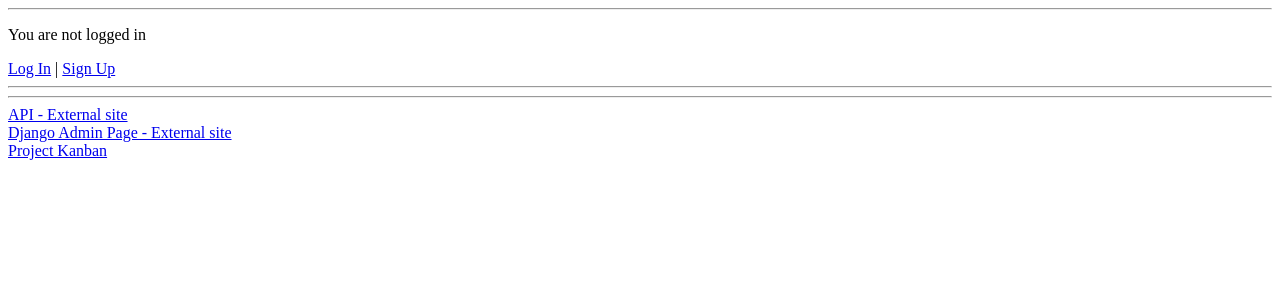
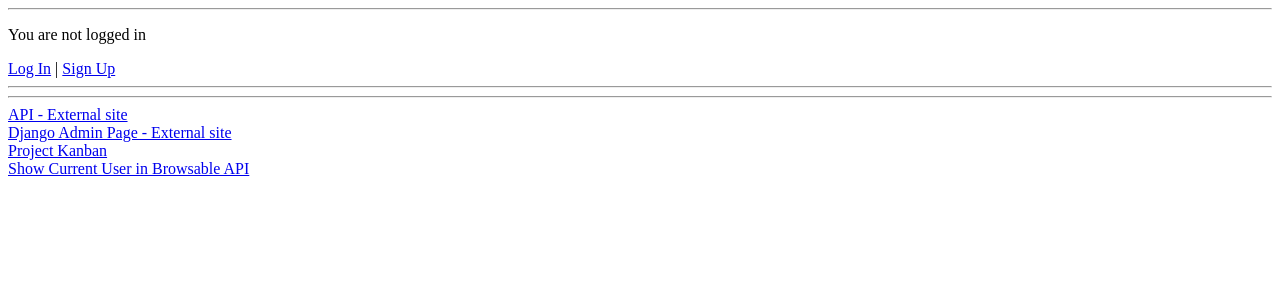
Before and after one commit to jperez0917/octo-computing-machine, a Django app: page / in a window 1280 px wide. Shown: the part 26-326 px from the top of the page. Run offline with Django 4.2, Linux system fonts and the light colour scheme.

```diff
--- a/templates/base.html
+++ b/templates/base.html
@@ -17,6 +17,7 @@
         <a href="http://localhost:8020/api/v1/" target="_blank">API - External site</a><br>
         <a href="http://localhost:8020/admin/" target="_blank">Django Admin Page - External site</a><br>
         <a href="https://github.com/jperez0917/octo-computing-machine/projects/1" target="_blank">Project Kanban</a><br>
+        <a href="http://localhost:8020/api/v1/currentuser/" target="_blank">Show Current User in Browsable API</a><br>
     </footer>
 </body>
 </html>
```
